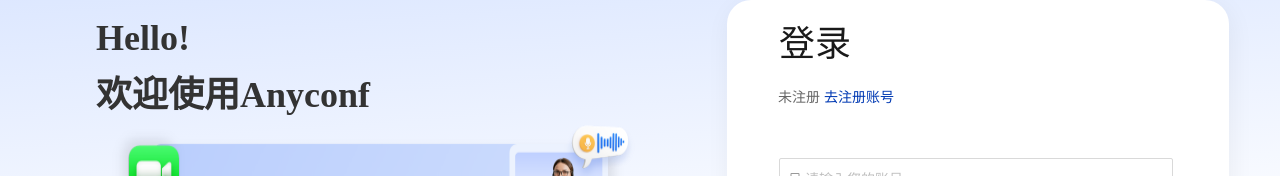
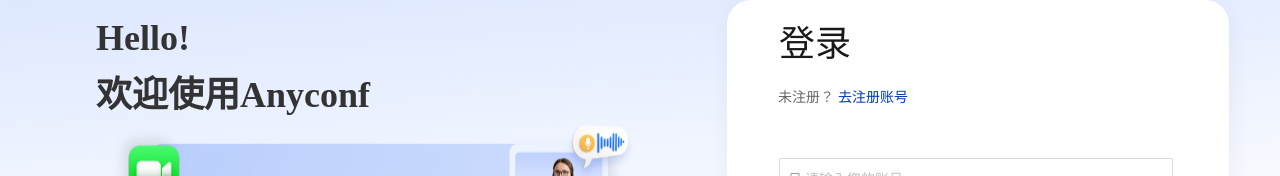
Before and after one commit to seastart/vcs-web-demo, a React app: page /demo/login in a window 1280 px wide. Shown: the part 218-394 px from the top of the page. Built offline with nearby package versions, Linux system fonts and the light colour scheme.

Commit message:
修改bug

```diff
--- a/src/App.tsx
+++ b/src/App.tsx
@@ -15,9 +15,6 @@
 function App() {
   useEffect(() => {
     console.log(process.env, "env");
-    // console.log(vcsConfig.vcsUrl, "vcsUrl");
-    // console.log(vcsConfig.clientId, "clientId");
-    // console.log(vcsConfig.clientSecret, "clientSecret");
     if (sessionStorage.getItem("vcsUrl")) {
       let vcsClient = new (VCS as any).VCSClient(
         sessionStorage.getItem("vcsUrl"),
--- a/src/components/HeaderComponent/index.tsx
+++ b/src/components/HeaderComponent/index.tsx
@@ -105,16 +105,13 @@
   const goVideo = (item: any) => {
     if (lu === 0) {
       vcs.listFile({ path: `/mcu/${item}`, limit: 100 }).then((res: any) => {
-        console.log(res, "res!!");
         setDatas(res.data.items);
         setLu(1);
-        console.log(item, "items");
         localStorage.setItem("playId", item);
       });
     } else {
       console.log(item);
       sessionStorage.setItem("VideoUrl", item.url);
-      console.log("我是jas");
       const newTab = window.open(
         `${window.location.origin}/demo/videoPlay?id=${encodeURIComponent(
           item.url
--- a/src/views/homePage/index.tsx
+++ b/src/views/homePage/index.tsx
@@ -221,7 +221,7 @@
       setPasName(e.target.value);
       sessionStorage.setItem("password", value);
     } else {
-      message.info("请输入4位数字");
+      // message.info("请输入4位数字");
     }
   };
   return (
--- a/src/views/login/index.tsx
+++ b/src/views/login/index.tsx
@@ -91,7 +91,7 @@
         <div className="login-box-right">
           <div className="right-top-login">登录</div>
           <div className="right-top-register">
-            <div className="no-register">未注册</div>
+            <div className="no-register">未注册？</div>
             <div
               className="go-register"
               onClick={goRegister}
--- a/src/views/room/index.tsx
+++ b/src/views/room/index.tsx
@@ -468,7 +468,6 @@
               });
             });
         } else {
-          console.log("关闭！");
           setIsYuYin(false);
           // room.openAudio({}).then((a: any) => {
           //   setaa(a);
```
